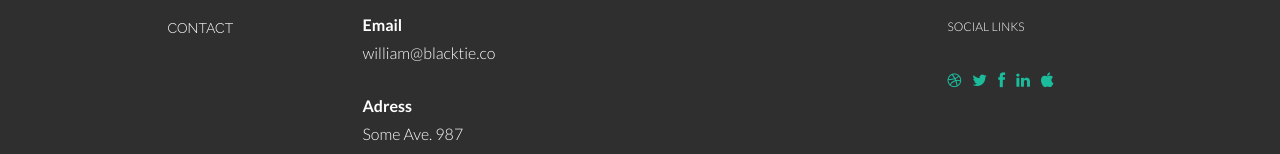
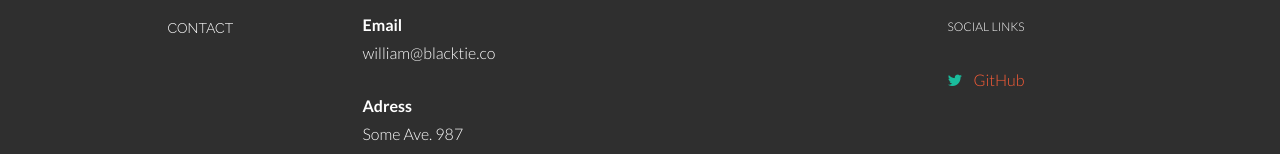
Before and after one commit to ale-cia/ale-cia.github.io, a plain HTML site: page index.html in a window 1280 px wide. Shown: the part 4063-4217 px from the top of the page. Drawn offline with Linux system fonts and the light colour scheme.

Commit message:
Added GitHub icon

```diff
--- a/index.html
+++ b/index.html
@@ -377,11 +377,9 @@
 				<div class="col-lg-3">
 					<p><sm>SOCIAL LINKS</sm></p>
 					<p>
-						<a href="#"><i class="icon-dribbble"></i></a>
 						<a href="#"><i class="icon-twitter"></i></a>
-						<a href="#"><i class="icon-facebook"></i></a>
-						<a href="#"><i class="icon-linkedin"></i></a>
-						<a href="#"><i class="icon-apple"></i></a>
+						<a href="https://github.com/ale-cia">GitHub<i class="fa fa-github" aria-hidden="true"></i></a>
+
 
 					</p>
 				</div>
```
